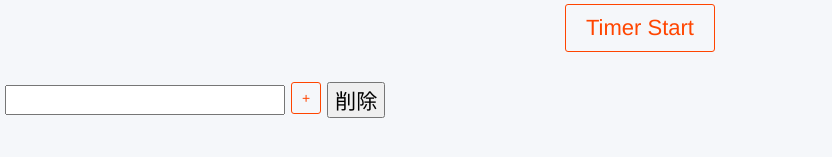
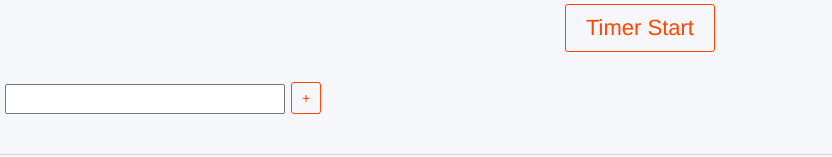
Before and after one commit to applepine1125/pomoTODO, a website: page index.html in a window 1280 px wide. Shown: the part 273-430 px from the top of the page, without its empty margins (0-832 px from the left). Drawn offline with Linux system fonts and the light colour scheme.

Commit message:
comment out delete button

```diff
--- a/index.html
+++ b/index.html
@@ -27,8 +27,8 @@
         <br/>
         <input type="text" id="taskName" />
         <input type="button" value="+" id="btn-add-task" class="button is-mid is-outlined" />
-        <input type="button" value="削除" id="btn-clear-task" />
-        <!-- <button id="sound">効果音</button> -->
+        <!-- <input type="button" value="delete" id="btn-clear-task" /> -->
+        <!-- <button id="sound">timeUpGong</button> -->
 
     </div>
 
```
